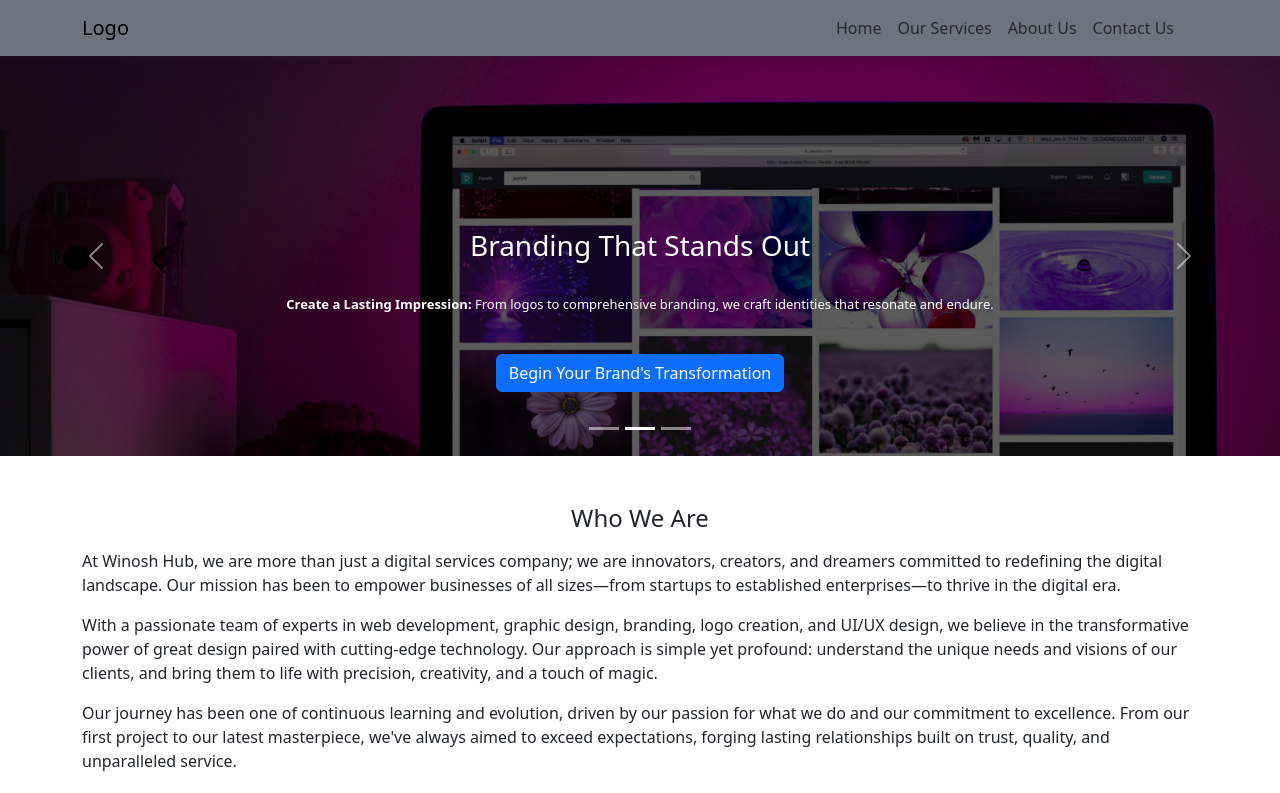
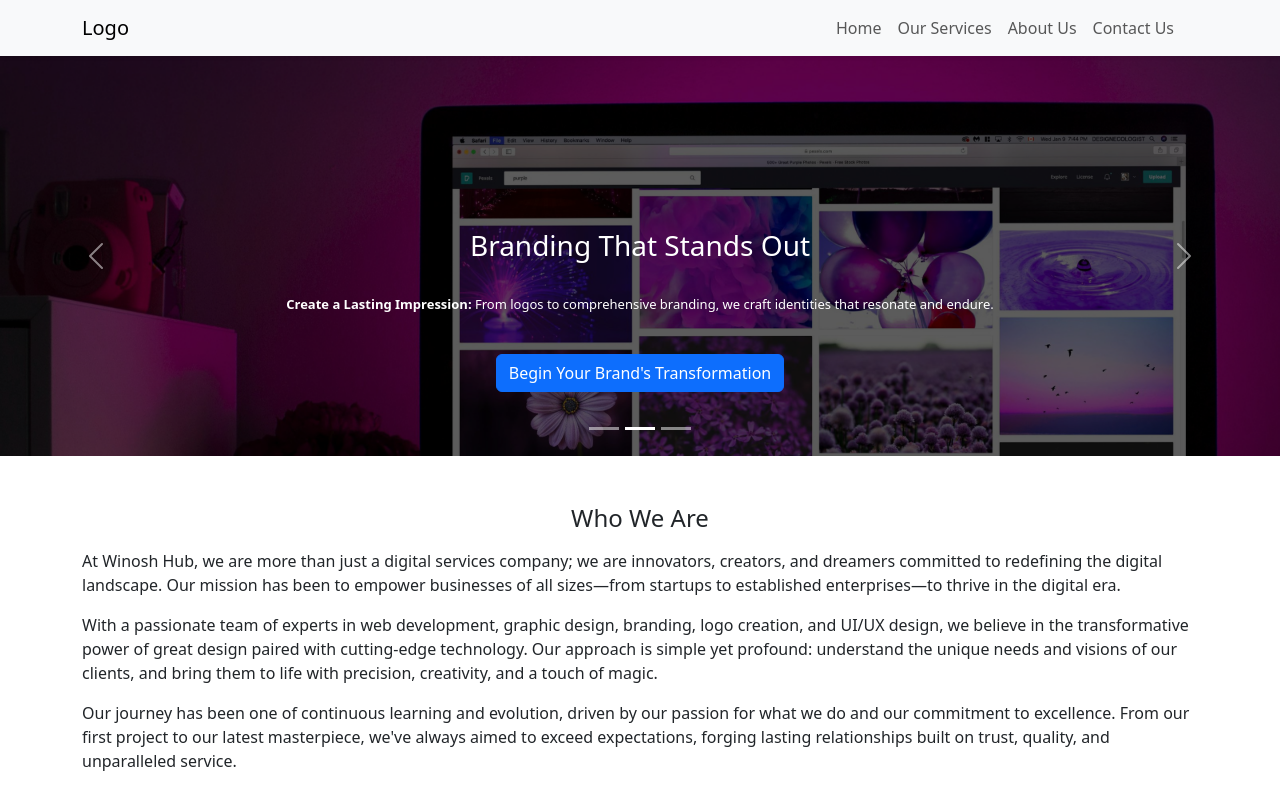
Before and after one commit to Josh2580/victory, a React (Vite) app: page / in a window 1280 px wide. Shown: the top 793 px of the page. Built offline with nearby package versions, Linux system fonts and the light colour scheme.

Commit message:
commit hero

```diff
--- a/src/components/NavbarComp.jsx
+++ b/src/components/NavbarComp.jsx
@@ -16,8 +16,8 @@
         expand={expand}
         // variant="secondary"
         // className="bg-body-tertiary mb-0"
-        bg="secondary"
-        // className="bg-body-tertiary mb-3 shadow-sm"
+        // bg="secondary"
+        className="bg-body-tertiary mb-3 shadow-sm"
         style={{
           boxShadow: "0px 4px 6px rgba(54, 54, 54, 0.1)",
           // background: "#101105",
```
